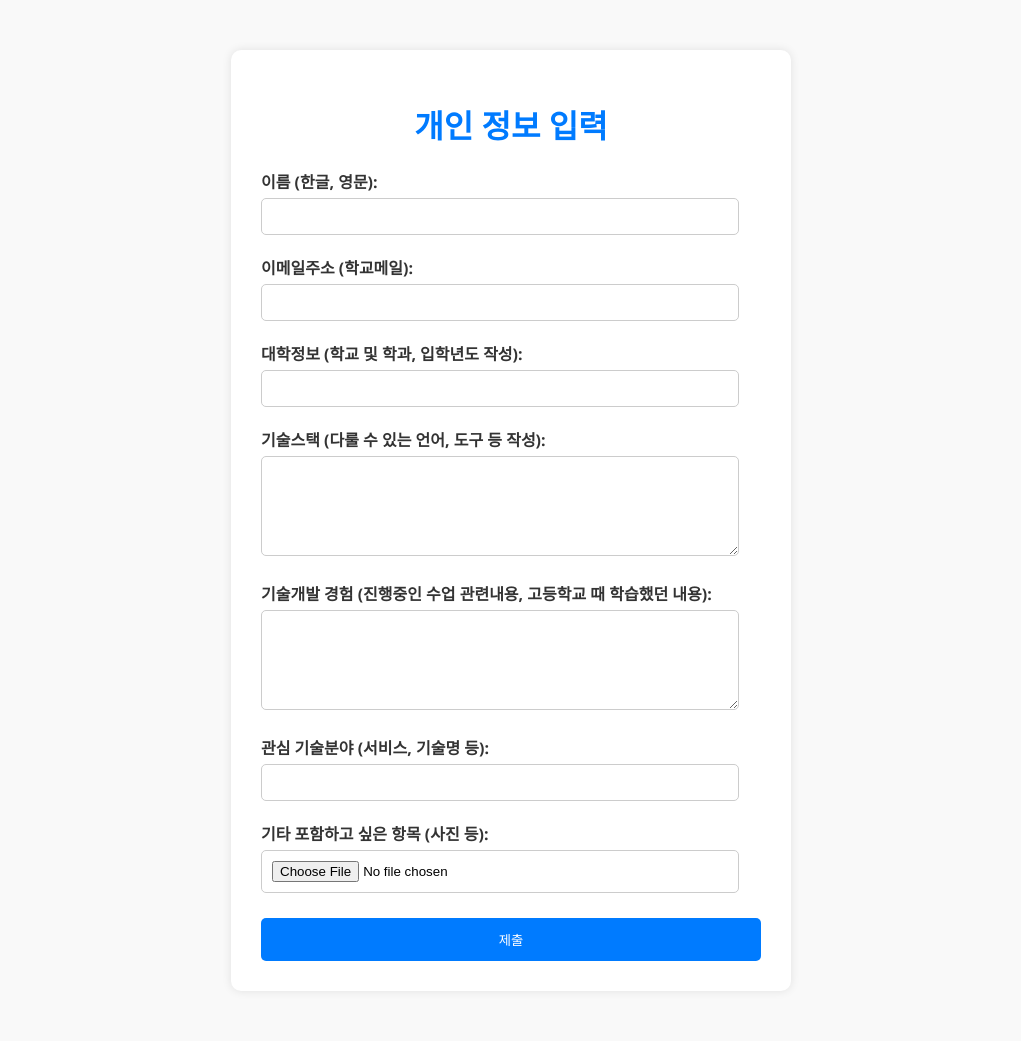
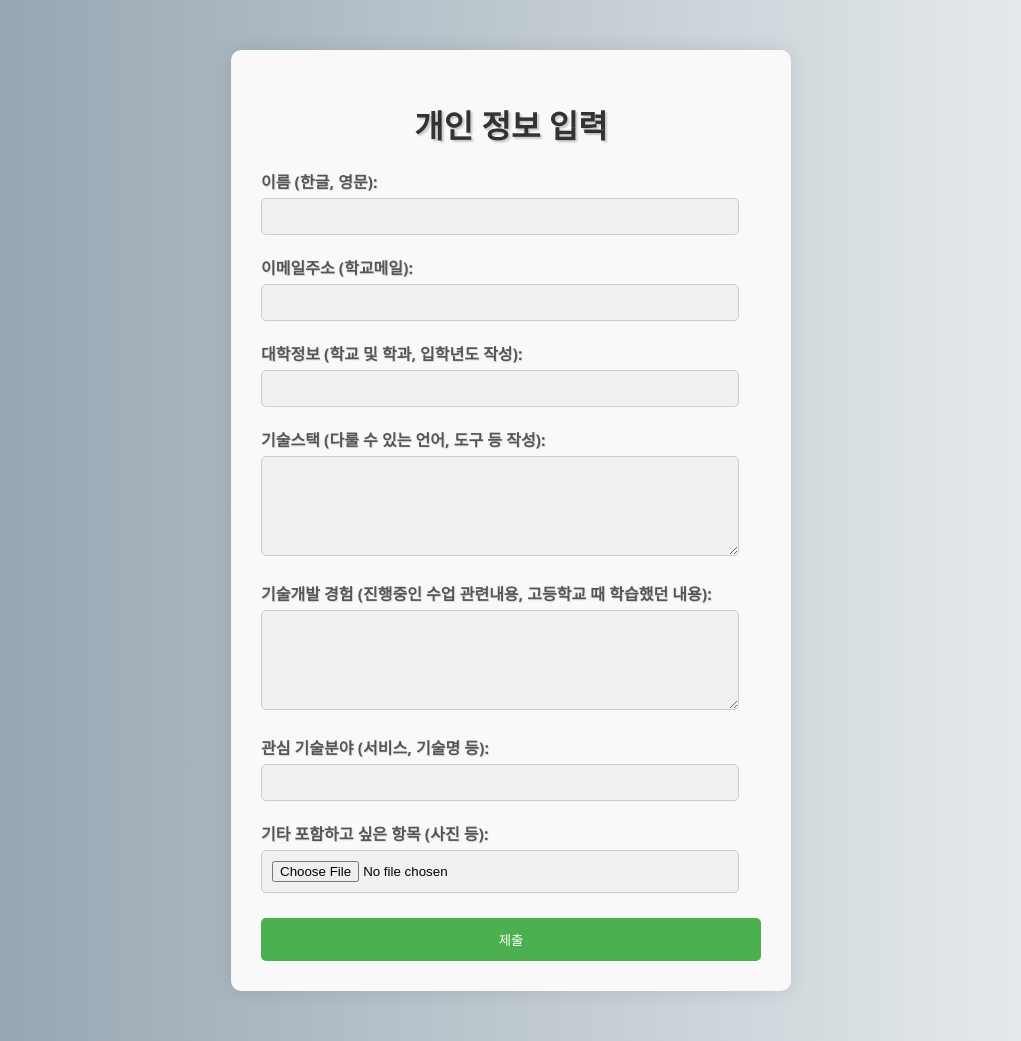
Before and after one commit to juntak861/juntak861.github.io, a plain HTML site: page index.html in a window 1280 px wide. Shown: the whole page, without its empty margins (129-1150 px from the left). Drawn offline with Linux system fonts and the light colour scheme.

Commit message:
Update index.html

```diff
--- a/index.html
+++ b/index.html
@@ -4,7 +4,7 @@
 <style>
 body {
     font-family: 'Segoe UI', Tahoma, Geneva, Verdana, sans-serif;
-    background-color: #f9f9f9;
+    background: linear-gradient(to right, #8e9eab, #eef2f3);
     margin: 0;
     padding: 0;
 }
@@ -13,14 +13,15 @@ body {
     max-width: 500px;
     margin: 50px auto;
     padding: 30px;
-    background-color: #fff;
+    background-color: #f9f9f9;
     border-radius: 10px;
-    box-shadow: 0 0 10px rgba(0, 0, 0, 0.1);
+    box-shadow: 0 0 20px rgba(0, 0, 0, 0.1);
 }
 
 h1 {
     text-align: center;
-    color: #007bff;
+    color: #333;
+    text-shadow: 2px 2px 2px rgba(0, 0, 0, 0.2);
 }
 
 .form-group {
@@ -30,7 +31,8 @@ h1 {
 label {
     display: block;
     font-weight: bold;
-    color: #333;
+    color: #555;
+    text-shadow: 1px 1px 1px rgba(0, 0, 0, 0.1);
 }
 
 input[type="text"],
@@ -44,6 +46,7 @@ input[type="file"] {
     border-radius: 5px;
     box-sizing: border-box;
     margin-top: 5px;
+    background-color: #f1f1f1;
 }
 
 textarea {
@@ -52,8 +55,8 @@ textarea {
 
 button {
     width: 100%;
-    background-color: #007bff;
-    color: #fff;
+    background-color: #4CAF50;
+    color: white;
     border: none;
     cursor: pointer;
     padding: 12px 20px;
@@ -62,13 +65,14 @@ button {
 }
 
 button:hover {
-    background-color: #0056b3;
+    background-color: #45a049;
 }
 
 </style>
     <meta charset="UTF-8">
     <meta name="viewport" content="width=device-width, initial-scale=1.0">
     <title>개인 정보 입력</title>
+    <link rel="stylesheet" href="styles.css">
 </head>
 <body>
     <div class="container">
```
